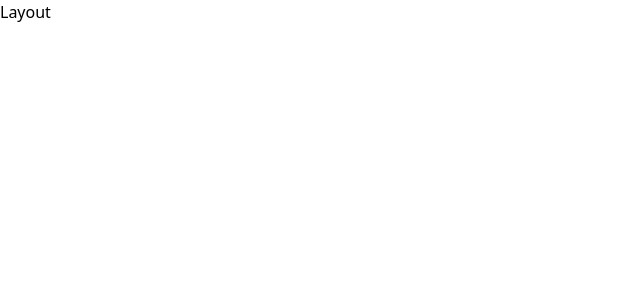
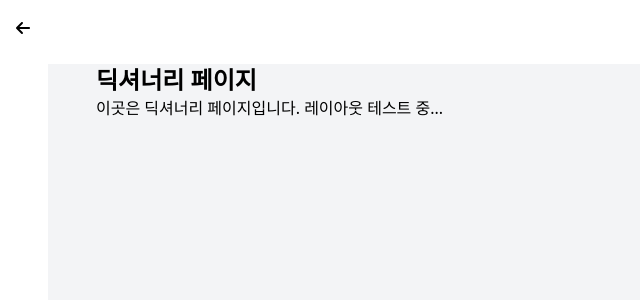
Before and after one commit to lovelyppotto/Moyamo, a React (Vite) app in the folder FE/: page /dictionary in a window 1280 px wide. Shown: the top 300 px of the page, without its empty margins (0-640 px from the left). Built offline with nearby package versions, Linux system fonts and the light colour scheme.

Commit message:
[FE] feat: 기본 레이아웃 및 뒤로가기 버튼 구현
- 기본 레이아웃 구조 설정
- 뒤로가기 버튼 컴포넌트 추가

resolves: S12P21D203-140

```diff
--- a/FE/src/components/Layout.tsx
+++ b/FE/src/components/Layout.tsx
@@ -1,5 +1,35 @@
+import { Outlet, useLocation } from 'react-router-dom';
+import { FontAwesomeIcon } from '@fortawesome/react-fontawesome';
+import { faArrowLeft } from '@fortawesome/free-solid-svg-icons';
+import { faDoorOpen } from '@fortawesome/free-solid-svg-icons';
+
 function Layout() {
-  return <div>Layout</div>;
+  const location = useLocation();
+  const isHomePage = location.pathname === '/';
+  const isResultPage = location.pathname === '/result';
+  const isDictPage = location.pathname === '/dictionary';
+  const isQuizPage = location.pathname === '/quiz';
+
+  return (
+    <div className="relative flex flex-col">
+      {/* 뒤로 가기 버튼 - result, dict 페이지*/}
+      {(isDictPage || isResultPage) && (
+        <button className="absolute top-4 left-4 z-10">
+          <FontAwesomeIcon icon={faArrowLeft} />
+        </button>
+      )}
+      {/* 뒤로 가기 버튼 - quiz 페이지*/}
+      {isQuizPage && (
+        <button className="absolute top-4 left-4 z-10">
+          <FontAwesomeIcon icon={faDoorOpen} />
+        </button>
+      )}
+      {/* 메인 컨텐츠 - 홈에는 적용X */}
+      <main className={`w-full ${isHomePage ? '' : 'px-6 md:px-8 lg:px-12'}`}>
+        <Outlet />
+      </main>
+    </div>
+  );
 }
 
 export default Layout;
--- a/FE/src/pages/dict/Dictionary.tsx
+++ b/FE/src/pages/dict/Dictionary.tsx
@@ -1,5 +1,10 @@
 function Dictionary() {
-  return <div>Dictionary</div>;
+  return (
+    <div className="px-6 md:px-8 lg:px-12 bg-gray-100 min-h-screen">
+      <h1 className="text-2xl font-bold mt-16">딕셔너리 페이지</h1>
+      <p>이곳은 딕셔너리 페이지입니다. 레이아웃 테스트 중...</p>
+    </div>
+  );
 }
 
 export default Dictionary;
```
